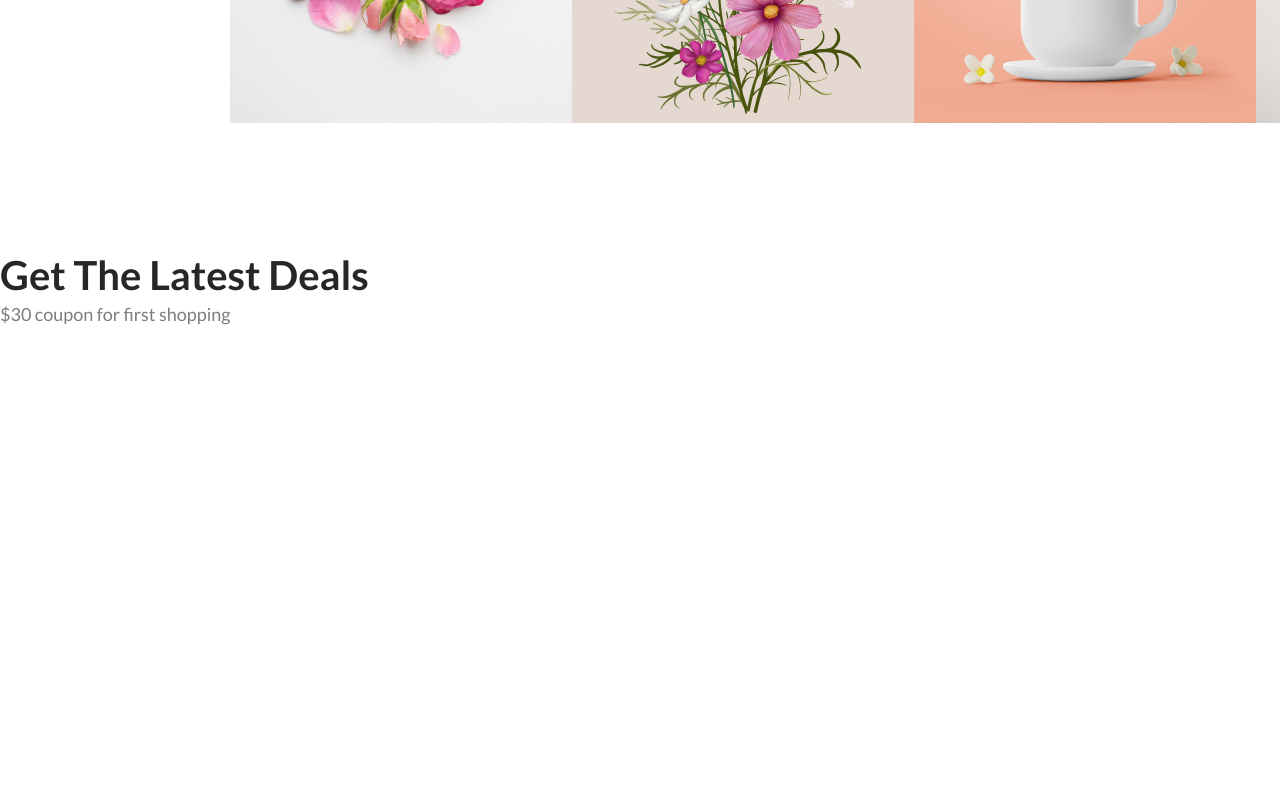
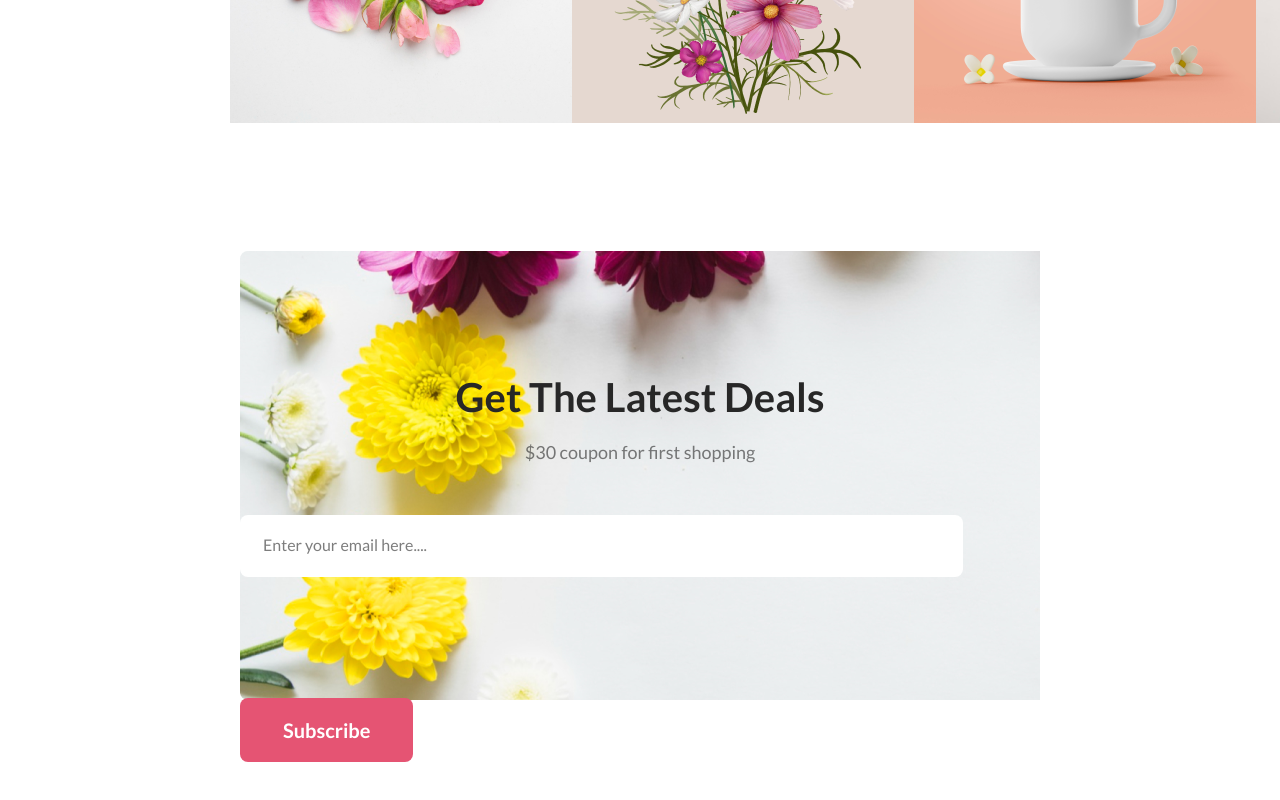
Before and after one commit to ShakeefAhmedRakin/FlowerShop-HTML-CSS, a plain HTML site: page index.html in a window 1280 px wide. Shown: the part 3647-4447 px from the top of the page. Before the commit the page ends 3976 px from the top, so only its background shows below. Drawn offline with Linux system fonts and the light colour scheme.

Commit message:
Completed the latest deal section

```diff
--- a/index.html
+++ b/index.html
@@ -28,7 +28,9 @@
         <div class="banner-content">
 
             <h1>Let's make beautiful flowers a part of your life.</h1>
-            <p class="para-style">It is a long established fact that a reader will be distracted by the readable content of a page when looking at its layout. The point of using Lorem Ipsum is that it has a more-or-less normal distribution of letters.</p>
+            <p class="para-style">It is a long established fact that a reader will be distracted by the readable content
+                of a page when looking at its layout. The point of using Lorem Ipsum is that it has a more-or-less
+                normal distribution of letters.</p>
             <button class="btn-primary">Shop Now</button>
 
         </div>
@@ -86,7 +88,8 @@
 
                 <div class="deal-text">
                     <h1 class="first-heading-style">Hot Deal ! Sale Up To 25% <span id="deal-off">Off</span></h1>
-                    <p class="para-style">It is a long established fact that a reader will be distracted by the readable content of a page when looking at its layout.</p>
+                    <p class="para-style">It is a long established fact that a reader will be distracted by the readable
+                        content of a page when looking at its layout.</p>
                     <button class="btn-primary">Sign Up</button>
 
                 </div>
@@ -105,7 +108,8 @@
 
             <div class="insta-intro">
                 <h1 class="first-heading-style">Instagram</h1>
-                <p class="para-style">It is a long established fact that a reader will be distracted by the readable content of a page when looking at its layout.</p>
+                <p class="para-style">It is a long established fact that a reader will be distracted by the readable
+                    content of a page when looking at its layout.</p>
             </div>
 
             <div class="insta-flower-container">
@@ -123,13 +127,20 @@
         <!-- LATEST DEAL SECTION -->
 
 
-        <section class="latest-deal-container">
+        <section class="latestdeal-section">
 
 
             <div class="latestdeal-banner">
 
-                <h1 class="first-heading-style">Get The Latest Deals</h1>
-                <p class="para-style">$30 coupon for first shopping</p>
+                <div>
+                    <h1 class="first-heading-style">Get The Latest Deals</h1>
+                    <p class="para-style">$30 coupon for first shopping</p>
+                </div>
+
+                <div>
+                    <input type="text" placeholder="Enter your email here....">
+                    <button class="btn-primary">Subscribe</button>
+                </div>
 
             </div>
 
--- a/styles/styles.css
+++ b/styles/styles.css
@@ -21,7 +21,7 @@
     border-style: none;
 }
 
-.para-style{
+.para-style {
     color: rgba(39, 39, 39, 0.60);
     font-size: 18px;
     font-style: normal;
@@ -29,7 +29,7 @@
     line-height: 30px;
 }
 
-.first-heading-style{
+.first-heading-style {
     color: #272727;
     font-size: 40px;
     font-style: normal;
@@ -58,7 +58,7 @@ header {
     width: 708px;
 }
 
-.banner-content p{
+.banner-content p {
     margin: 32px 0px;
     width: 634px;
 }
@@ -130,25 +130,25 @@ header {
     align-items: center;
 }
 
-.deal-container{
+.deal-container {
     text-align: center;
 }
 
-#deal-off{
+#deal-off {
     color: #E55473;
 }
 
-.deal-text p{
+.deal-text p {
     margin-top: 24px;
     margin-bottom: 32px;
     width: 594px;
 }
 
-.deal-test button{
+.deal-test button {
     padding: 20px 43px;
 }
 
-.deal-flower-img{
+.deal-flower-img {
     width: 318px;
     margin-top: 100px;
     margin-bottom: 100px;
@@ -156,35 +156,82 @@ header {
 
 /* INSTAGRAM SECTION */
 
-.insta-section{
+.insta-section {
     padding: 0px 230px;
     margin-bottom: 128px;
 }
 
-.insta-intro{
+.insta-intro {
     display: flex;
     flex-direction: column;
     align-items: center;
 }
 
-.insta-section h1{
+.insta-section h1 {
     text-align: center;
 }
-.insta-section p{
+
+.insta-section p {
     text-align: center;
     margin-top: 24px;
     margin-bottom: 48px;
     width: 594px;
 }
 
-.insta-flower-container{
+.insta-flower-container {
     display: flex;
     justify-content: space-around;
 }
 
-.insta-flower-container img{
+.insta-flower-container img {
     width: 342px;
 }
 
 
 /* LATEST DEAL SECTION */
+
+.latestdeal-section {
+    padding: 0px 240px;
+    margin-bottom: 128px;
+}
+
+.latestdeal-banner {
+    background-image: url("../Flower\ Asset/Rectangle 9.png");
+    background-repeat: no-repeat;
+    background-size: cover;
+    height: 449px;
+    display: flex;
+    flex-direction: column;
+    justify-content: space-around;
+    align-items: center;
+}
+
+.latestdeal-banner h1 {
+    text-align: center;
+    margin-top: 122px;
+}
+
+.latestdeal-banner p {
+    text-align: center;
+    margin-top: 16px;
+    margin-bottom: 48px;
+}
+
+.latestdeal-banner input {
+    width: 700px;
+    padding: 23px 0px 23px 23px;
+    border-radius: 8px;
+    background: #FFF;
+    flex-shrink: 0;
+    margin-bottom: 121px;
+    margin-right: 16px;
+    border-style: none;
+}
+
+.latestdeal-banner input::placeholder {
+    color: rgba(39, 39, 39, 0.60);
+    font-size: 16px;
+    font-style: normal;
+    font-weight: 400;
+    line-height: normal;
+}
```
